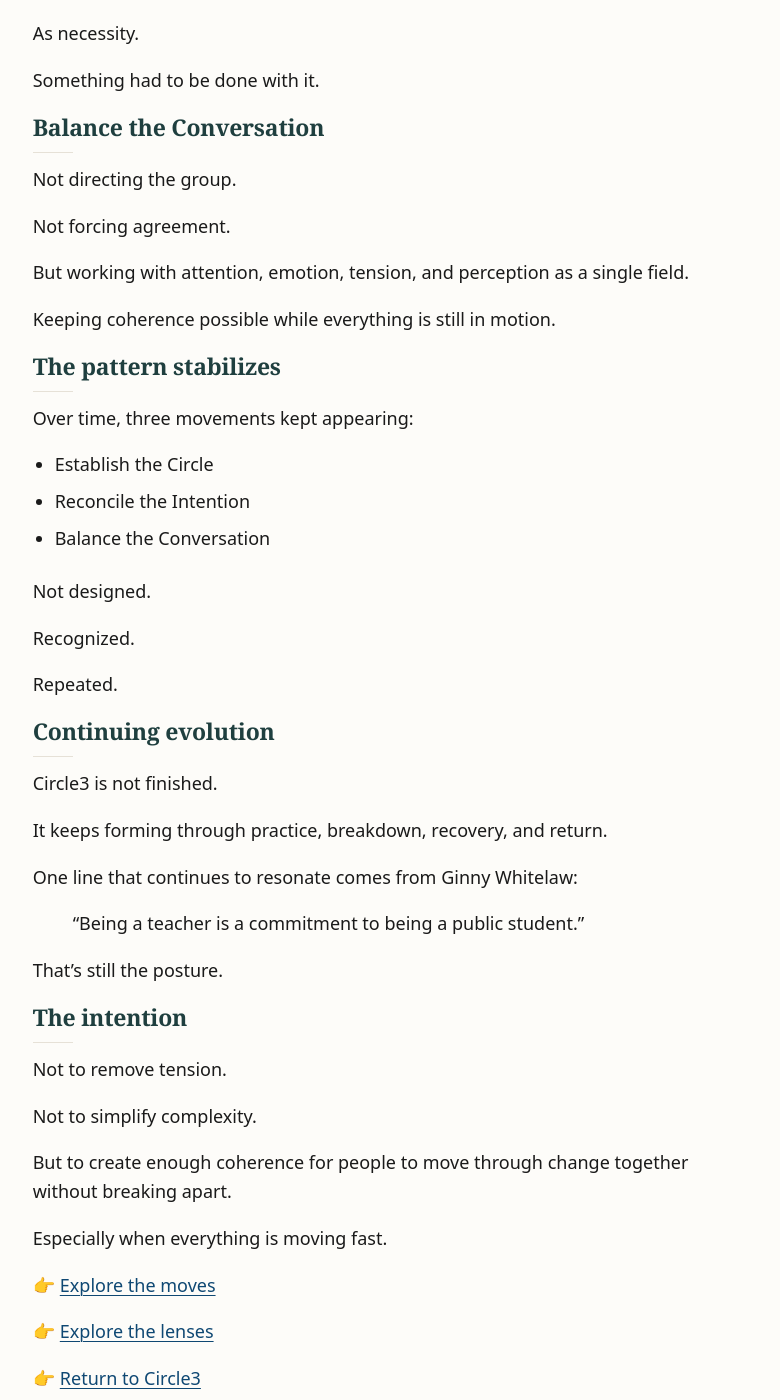
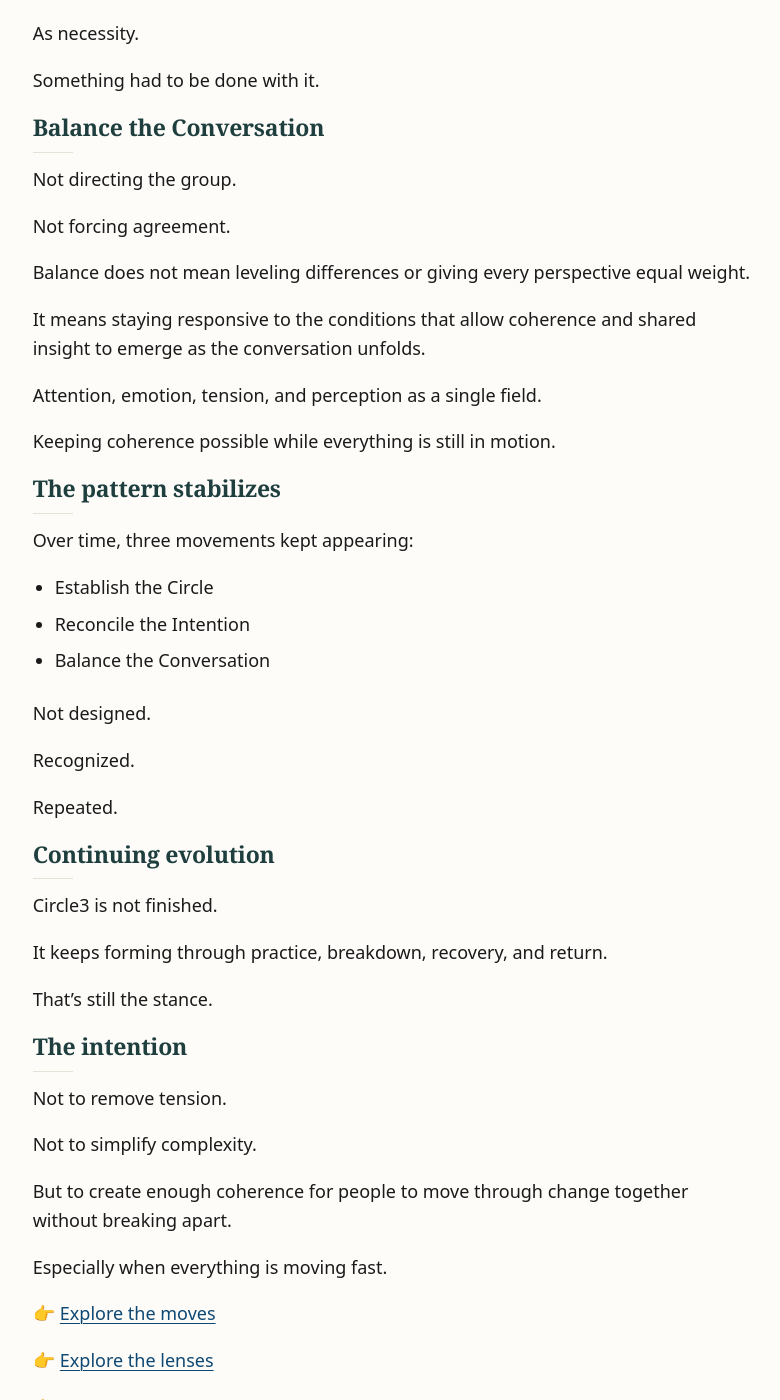
Before and after one commit to basil-family-lab/circle, a Jekyll site: the page built from origin.md, in a window 1280 px wide and 1400 px high, scrolled down 6171 px. Shown: the whole window, without its empty margins (247-1027 px from the left). Built offline with Jekyll 4.4.1, drawn with Linux system fonts in a browser that asks for light colours.

Commit message:
refactor: origin story feedback

```diff
--- a/origin.md
+++ b/origin.md
@@ -236,7 +236,11 @@ Not directing the group.
 
 Not forcing agreement.
 
-But working with attention, emotion, tension, and perception as a single field.
+Balance does not mean leveling differences or giving every perspective equal weight.
+
+It means staying responsive to the conditions that allow coherence and shared insight to emerge as the conversation unfolds.
+
+Attention, emotion, tension, and perception as a single field.
 
 Keeping coherence possible while everything is still in motion.
 
@@ -260,11 +264,7 @@ Circle3 is not finished.
 
 It keeps forming through practice, breakdown, recovery, and return.
 
-One line that continues to resonate comes from Ginny Whitelaw:
-
-> “Being a teacher is a commitment to being a public student.”
-
-That’s still the posture.
+That’s still the stance.
 
 ## The intention
 
```
